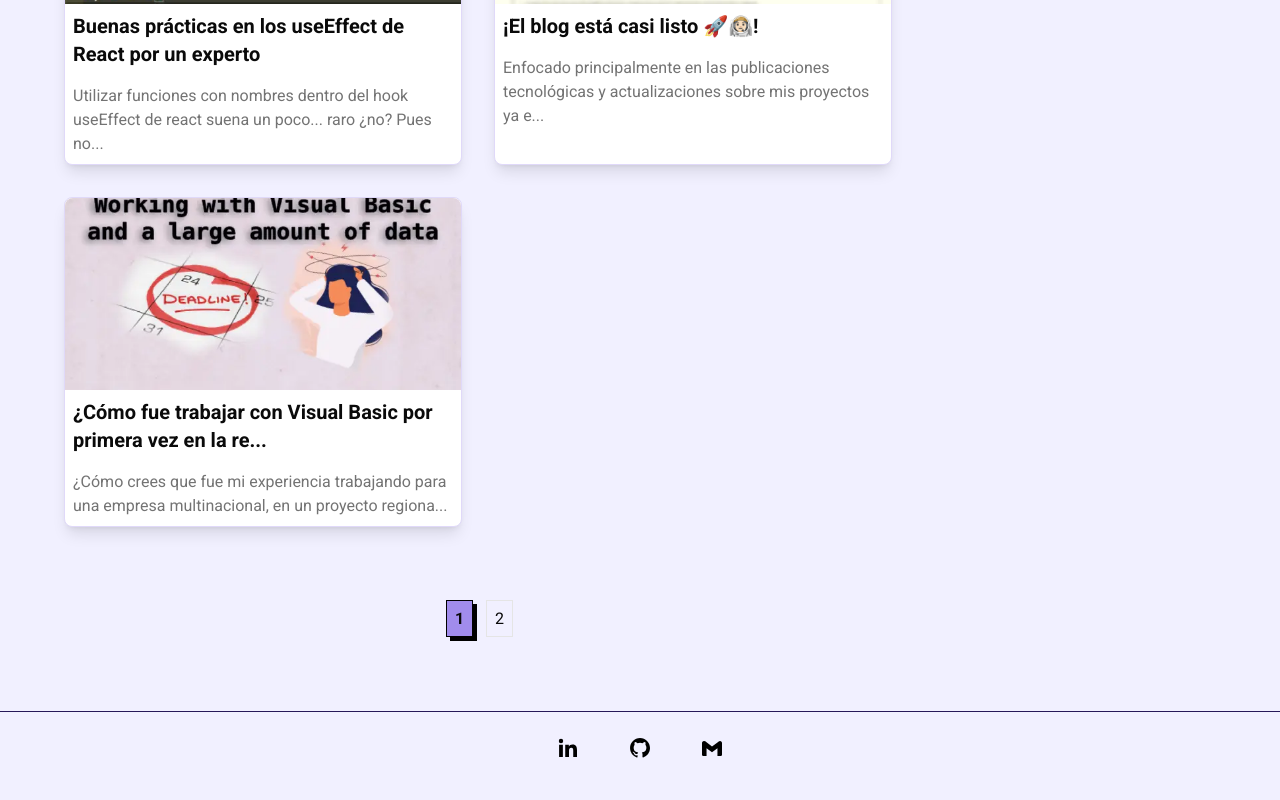
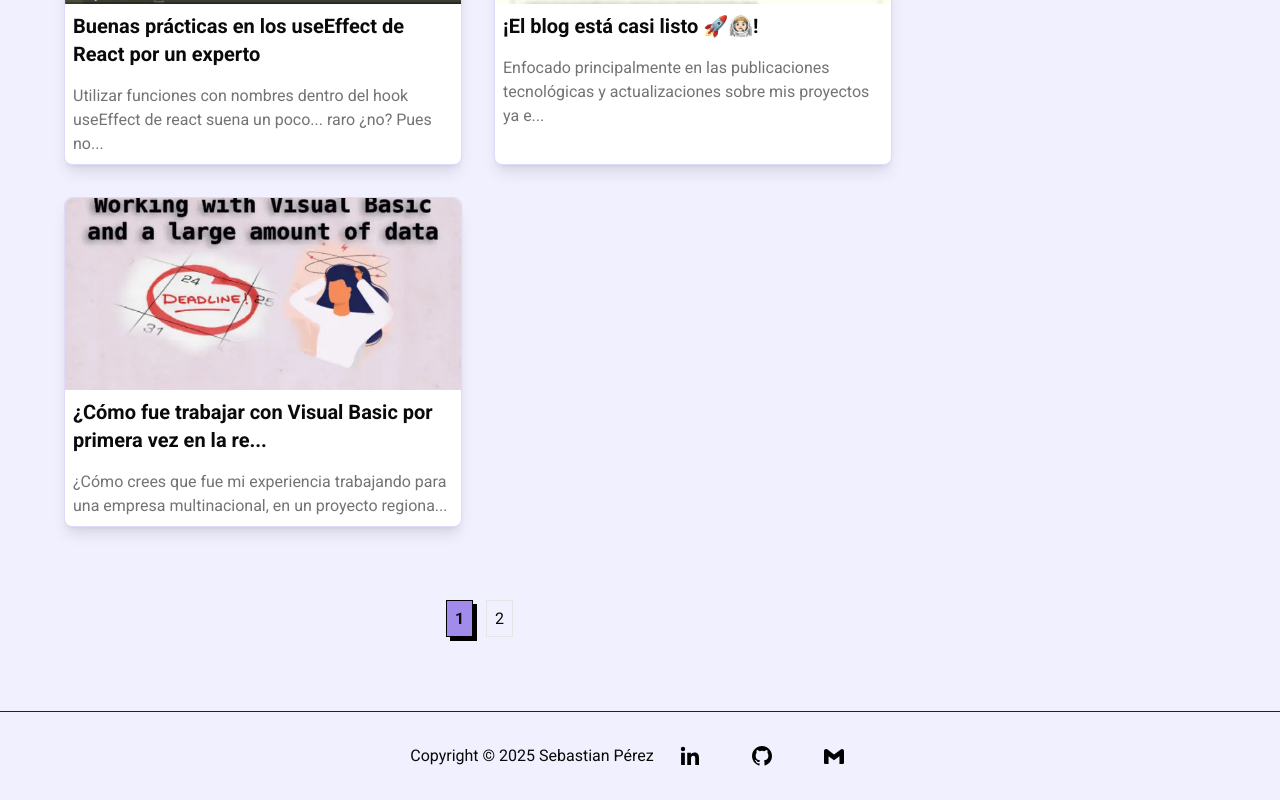
Before and after one commit to Sebastian-pz/blog, a Next.js app: page /es in a window 1280 px wide. Shown: the part 1639-2439 px from the top of the page. Built offline with nearby package versions, Linux system fonts and the light colour scheme.

Commit message:
content (footer): update footer to include copyright

```diff
--- a/messages/en.json
+++ b/messages/en.json
@@ -90,5 +90,8 @@
   "emptyPosts": {
     "title": "There are no posts to show...",
     "description": "It seems that there are no posts to display with the current filters. You can check this others tags to discover more content"
+  },
+  "footer": {
+    "copyright": "Copyright © 2025 Sebastian Perez"
   }
 }
--- a/messages/es.json
+++ b/messages/es.json
@@ -90,5 +90,8 @@
   "emptyPosts": {
     "title": "No hay posts que mostrar...",
     "description": "Parece que no hay posts que mostrar con los filtros actuales. Puedes mirar estas otras etiquetas para encontrar más contenido"
+  },
+  "footer": {
+    "copyright": "Copyright © 2025 Sebastian Pérez"
   }
 }
--- a/src/app/components/footer/footer.tsx
+++ b/src/app/components/footer/footer.tsx
@@ -1,12 +1,16 @@
 import Image from 'next/image'
+import { useTranslations } from 'next-intl'
+
 import linkedinSVG from '@/public/svg/linkedin.svg'
 import githubSVG from '@/public/svg/github.svg'
 import gmailSVG from '@/public/svg/gmail.svg'
 
 export default function FooterComponent() {
+  const t = useTranslations('footer');
   return (
-    <footer className="flex w-auto justify-center items-center border-t border-primary-color-800 mt-4">
-      <section className="flex">
+    <footer className="p-2 flex flex-col w-auto justify-center items-center border-t border-primary-color-800 mt-4">
+      <section className="flex justify-center items-center">
+        <p>{t('copyright')}</p>
         <a
           href="https://www.linkedin.com/in/sebastian-perez-zuluaga/"
           target="_blank"
```
